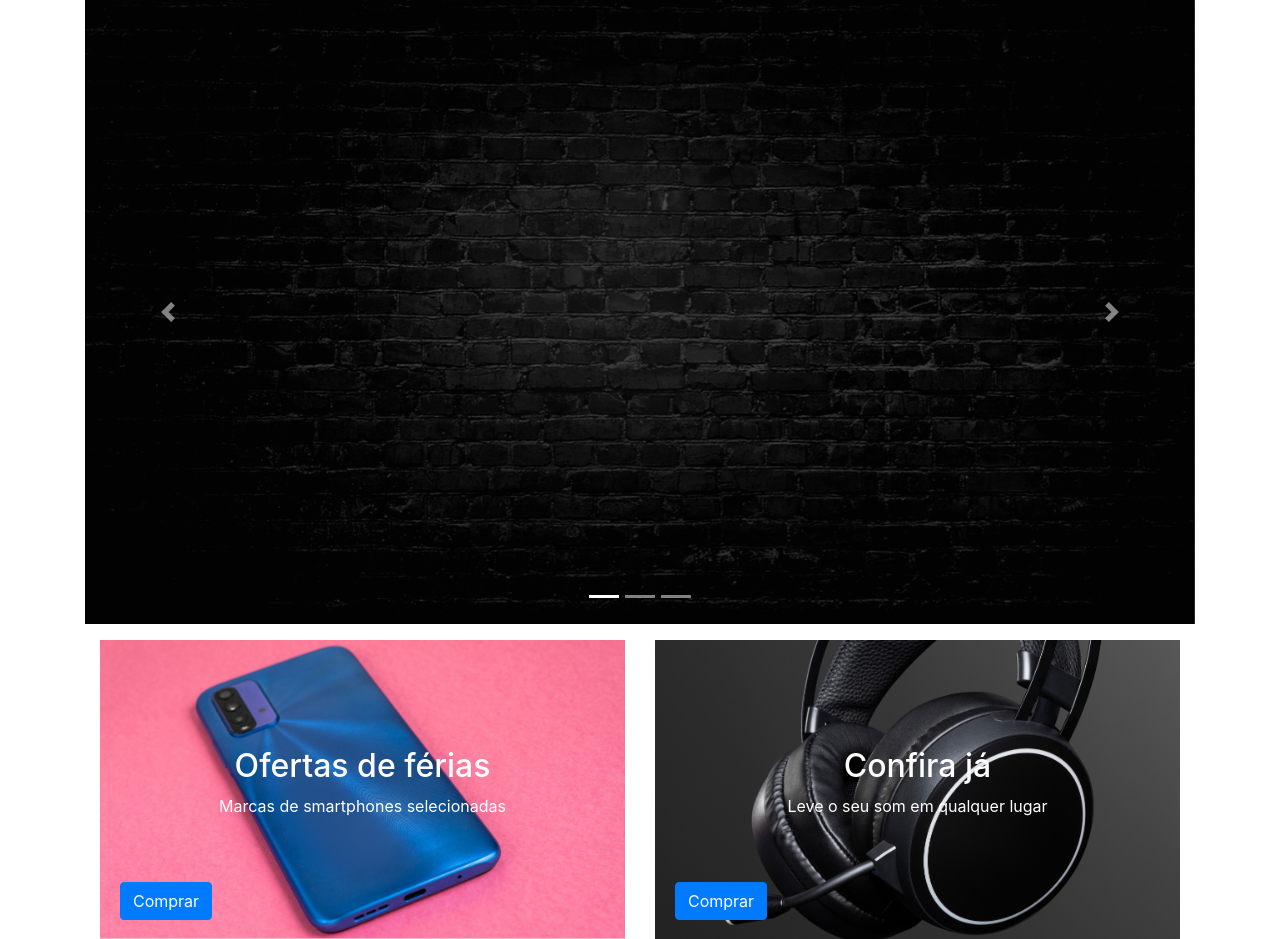
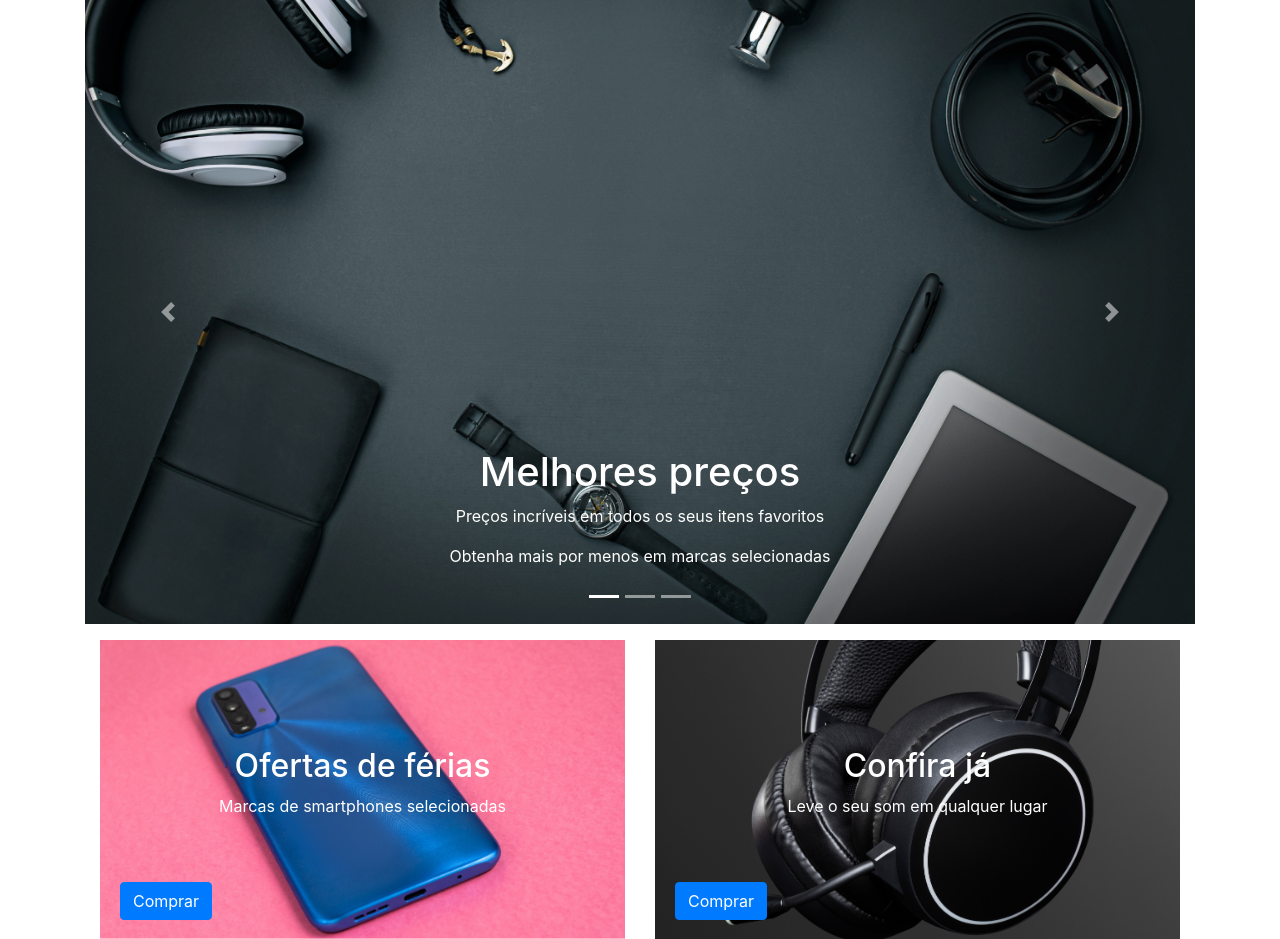
Before and after one commit to Paiaro/easeshop, a PHP site: page / in a window 1280 px wide. Shown: the part 56-995 px from the top of the page. Run offline with PHP 8.4, Linux system fonts and the light colour scheme.

Commit message:
Update index.php

```diff
--- a/index.php
+++ b/index.php
@@ -7,7 +7,7 @@ require_once "inc/cabecalho.php";
 <!-- Container principal da página -->
 <div class="container">
     <!-- Carrossel principal -->
-    <div id="carouselExampleIndicators" class="carousel slide" data-ride="carousel">
+    <div id="carouselExampleIndicators" class="carousel slide" data-ride="carousel" data-interval="false">
         <ol class="carousel-indicators">
             <li data-target="#carouselExampleIndicators" data-slide-to="0" class="active"></li>
             <li data-target="#carouselExampleIndicators" data-slide-to="1"></li>
@@ -15,12 +15,15 @@ require_once "inc/cabecalho.php";
         </ol>
         <div class="carousel-inner">
             <div class="carousel-item active">
-                <img src="imagens/download.gif" class="d-block w-100" alt="Primeiro Slide">
+                <img src="imagens/fundo-banner.png" class="d-block w-100" alt="Primeiro Slide">
                 <div class="carousel-caption d-none d-md-block">
+                    <h1>Melhores preços</h1>
+                    <p>Preços incríveis em todos os seus itens favoritos</p>
+                    <p>Obtenha mais por menos em marcas selecionadas</p>
                 </div>
             </div>
             <div class="carousel-item">
-                <img src="imagens/fundo-banner.png" class="d-block w-100" alt="Segundo Slide">
+                <img src="imagens/download.gif" class="d-block w-100" alt="Segundo Slide">
                 <div class="carousel-caption d-none d-md-block">
                     <h1>Ofertas imperdíveis</h1>
                     <p>Descontos incríveis em produtos selecionados</p>
@@ -29,6 +32,8 @@ require_once "inc/cabecalho.php";
             <div class="carousel-item">
                 <img src="imagens/download (1).gif" class="d-block w-100" alt="Terceiro Slide">
                 <div class="carousel-caption d-none d-md-block">
+                    <h1>Novidades</h1>
+                    <p>Confira os lançamentos e novidades</p>
                 </div>
             </div>
         </div>
@@ -122,7 +127,6 @@ require_once "inc/cabecalho.php";
         </div>
     </div>
 </div>
-
 <?php
 require_once "inc/footer.php";
 ?>
```
